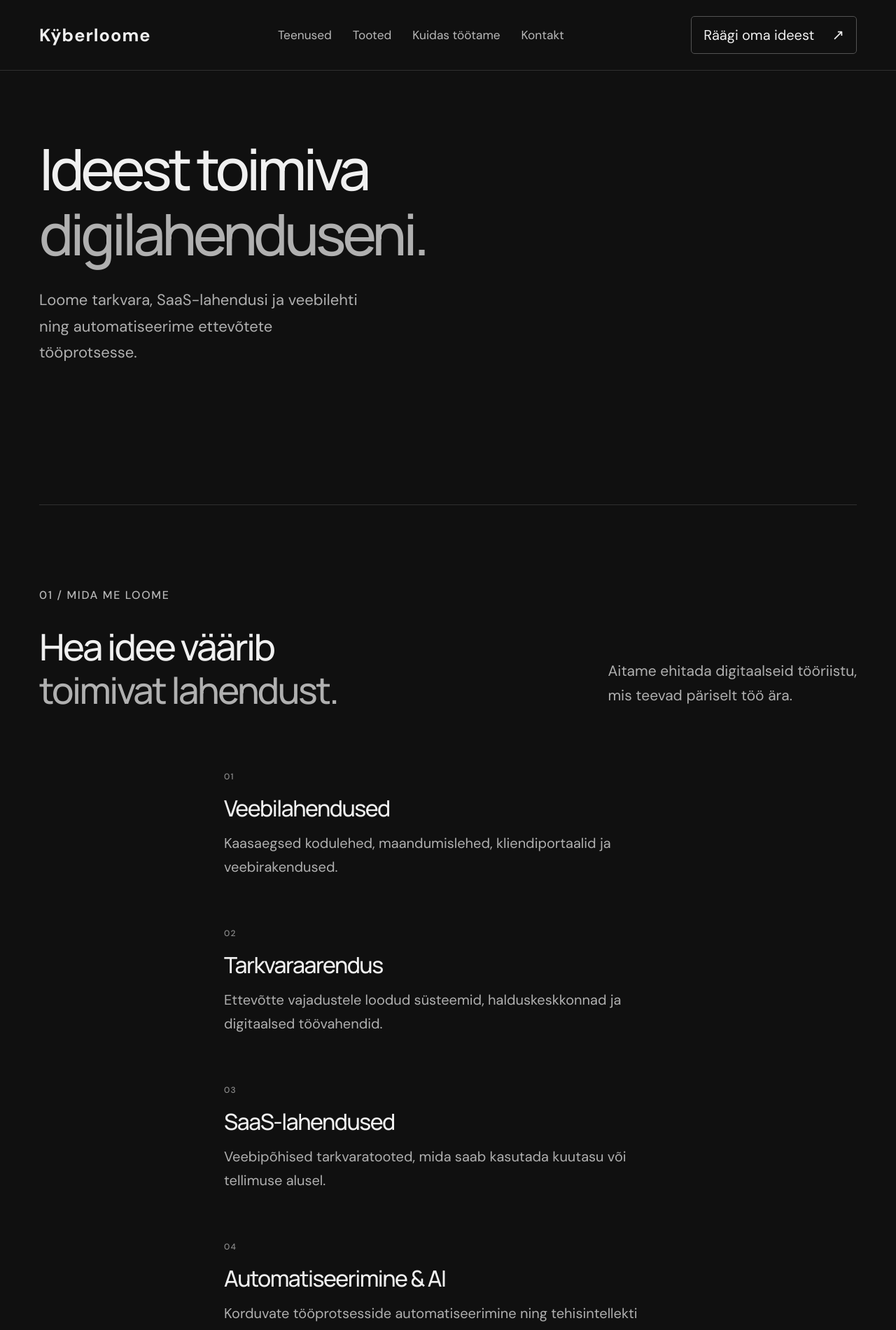
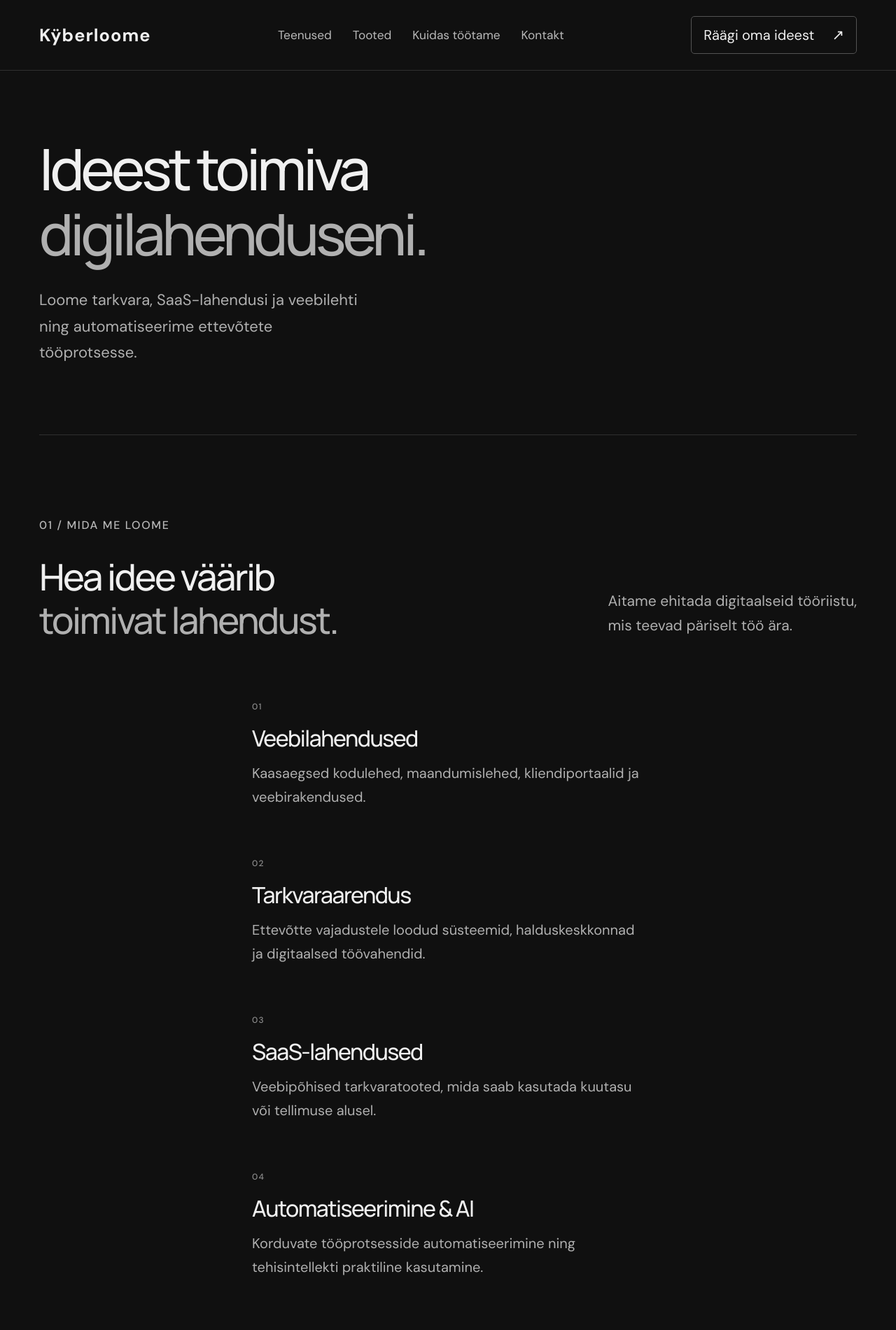
Before and after one commit to LauRRaud/Kyberloome, a Next.js app: page / in a window 1280 px wide. Shown: the top 1901 px of the page at 70% size. Built offline with nearby package versions, Linux system fonts and the light colour scheme.

Commit message:
Tighten hero spacing and service list

```diff
--- a/app/globals.css
+++ b/app/globals.css
@@ -139,3 +139,12 @@ footer{border-top:0;padding-top:74px;padding-bottom:42px}
 .services{width:min(640px,100%)}
 .service-copy,.service p{max-width:640px}
 .contact{border-top:0}
+
+/* Balance the hero height now that its actions and lower strip are gone. */
+.hero{min-height:520px}
+@media (min-width:1500px){.hero{min-height:560px}}
+@media (max-width:760px){.hero{min-height:auto}}
+
+/* Keep the service descriptions in a tighter centered measure. */
+.services{width:min(560px,100%)}
+.service-copy,.service p{max-width:560px}
```
